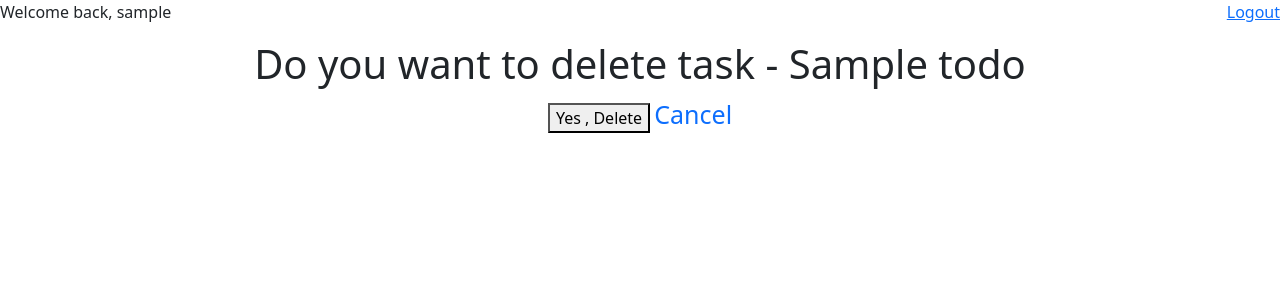
After one commit to nithin-yj/To-do-Application, a Django app: page /deletetask/1/ in a window 1280 px wide. The commit adds this page. Shown: the top 300 px of the page. Run offline with Django 5.2, Linux system fonts and the light colour scheme; a user stored in the database is signed in; tables that the repository leaves empty hold one stand-in row (values such as "Sample post").

Commit message:
added delete functionality

```diff
--- a/todo/templates/base.html
+++ b/todo/templates/base.html
@@ -13,6 +13,7 @@
     <div class="nav" style="justify-content: space-between;"">
         {% if request.user.is_authenticated %}
         <p>Welcome back, {{request.user}}</p>
+
         <a href="{% url 'logout' %}">Logout</a>
         {% endif %}
     </div>
--- /dev/null
+++ b/todo/templates/delete_task.html
@@ -0,0 +1,18 @@
+{% extends "base.html" %}
+
+{% block title %}
+delete task
+{% endblock title %}
+
+{% block content %}
+
+    <center>
+        <form action="" method="post">
+            {% csrf_token %}
+           <h1>Do you want to delete task - {{task.title}}</h1>
+           <button type="submit">Yes , Delete</button>
+           <a style="font-size: 25px;text-decoration: none;" href="{% url 'list' %}">Cancel</a>
+        </form>
+
+    </center>
+{% endblock content %}
--- a/todo/templates/todo_list.html
+++ b/todo/templates/todo_list.html
@@ -7,11 +7,15 @@ Tasklist
 <center>
 
     <h1>Task Page</h1>
+    <a href="{% url 'add' %}">Add Task</a> <br>
     <hr>
+
+
 {% for task in tasks %}
 {{task.title}} <br>
 {{task.description}} <br>
-<a href="{% url 'edit' task.id %}">Edit Task</a>
+<a href="{% url 'edit' task.id %}">Edit Task</a> <br>
+<a href="{% url 'delete' task.id %}">Delete Task</a> <br>
 {% if task.status %}
 
 Done
--- a/todo/urls.py
+++ b/todo/urls.py
@@ -1,5 +1,5 @@
 from django.urls import path
-from .views import register,login_view,home,logout_view,todo_list,add_task,edit_task
+from .views import register,login_view,home,logout_view,todo_list,add_task,edit_task,delete_task
 
 urlpatterns = [
     path('register/',register,name='register'),
@@ -9,4 +9,5 @@ urlpatterns = [
     path('list/',todo_list,name='list'),
     path('addtask/',add_task,name='add'),
     path('edittask/<int:pk>/',edit_task,name='edit'),
+    path('deletetask/<int:pk>/',delete_task,name='delete'),
 ]
--- a/todo/views.py
+++ b/todo/views.py
@@ -71,3 +71,11 @@ def edit_task(request,pk):
     else:
         form=EditForm(instance=task)
     return render(request,'edit_task.html',{'form':form})
+
+@login_required
+def delete_task(request,pk):
+    task=get_object_or_404(Todo,pk=pk,user=request.user)
+    if request.method=='POST':
+        task.delete()
+        return redirect('list')
+    return render(request,'delete_task.html',{'task':task})
```
